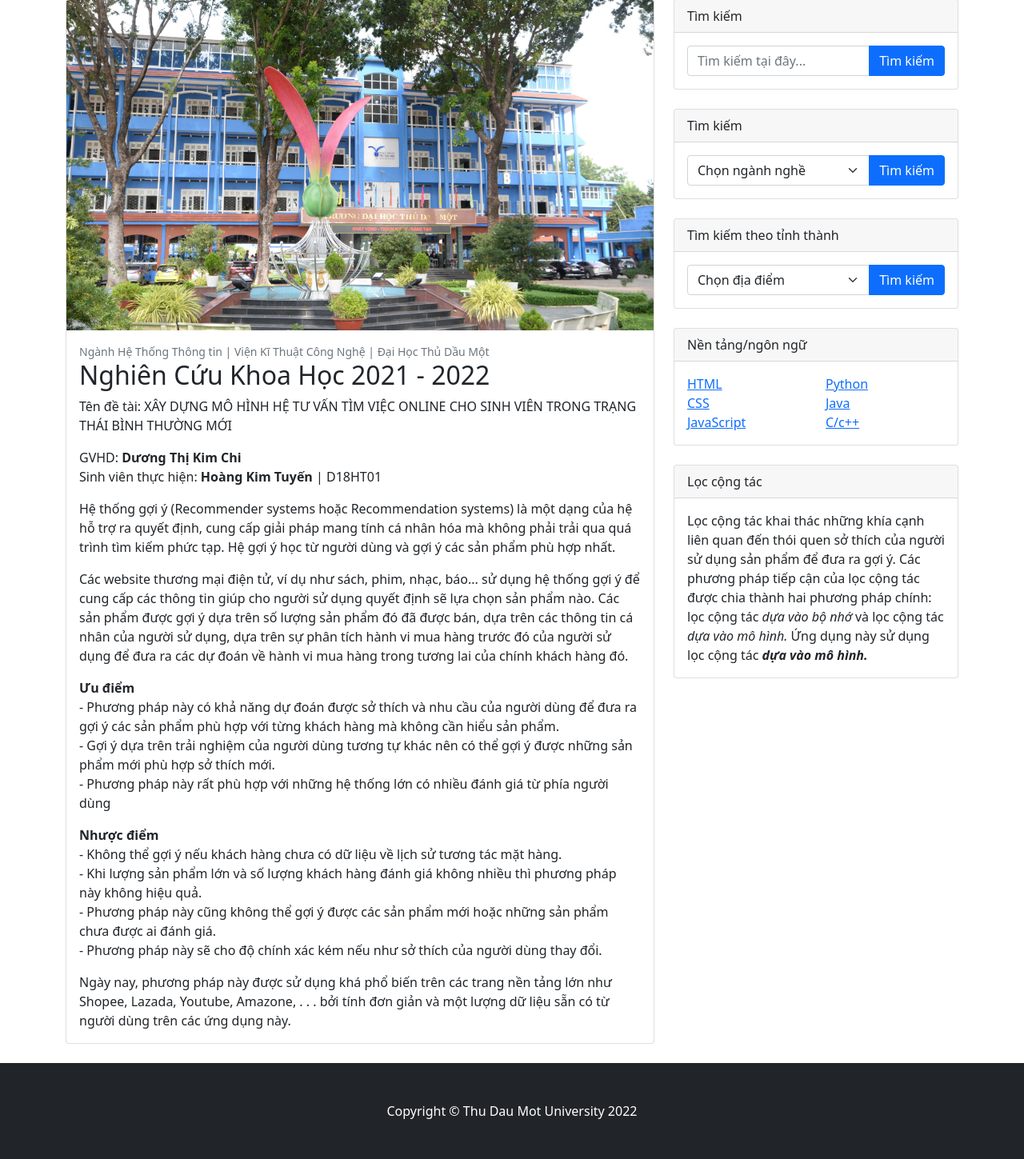
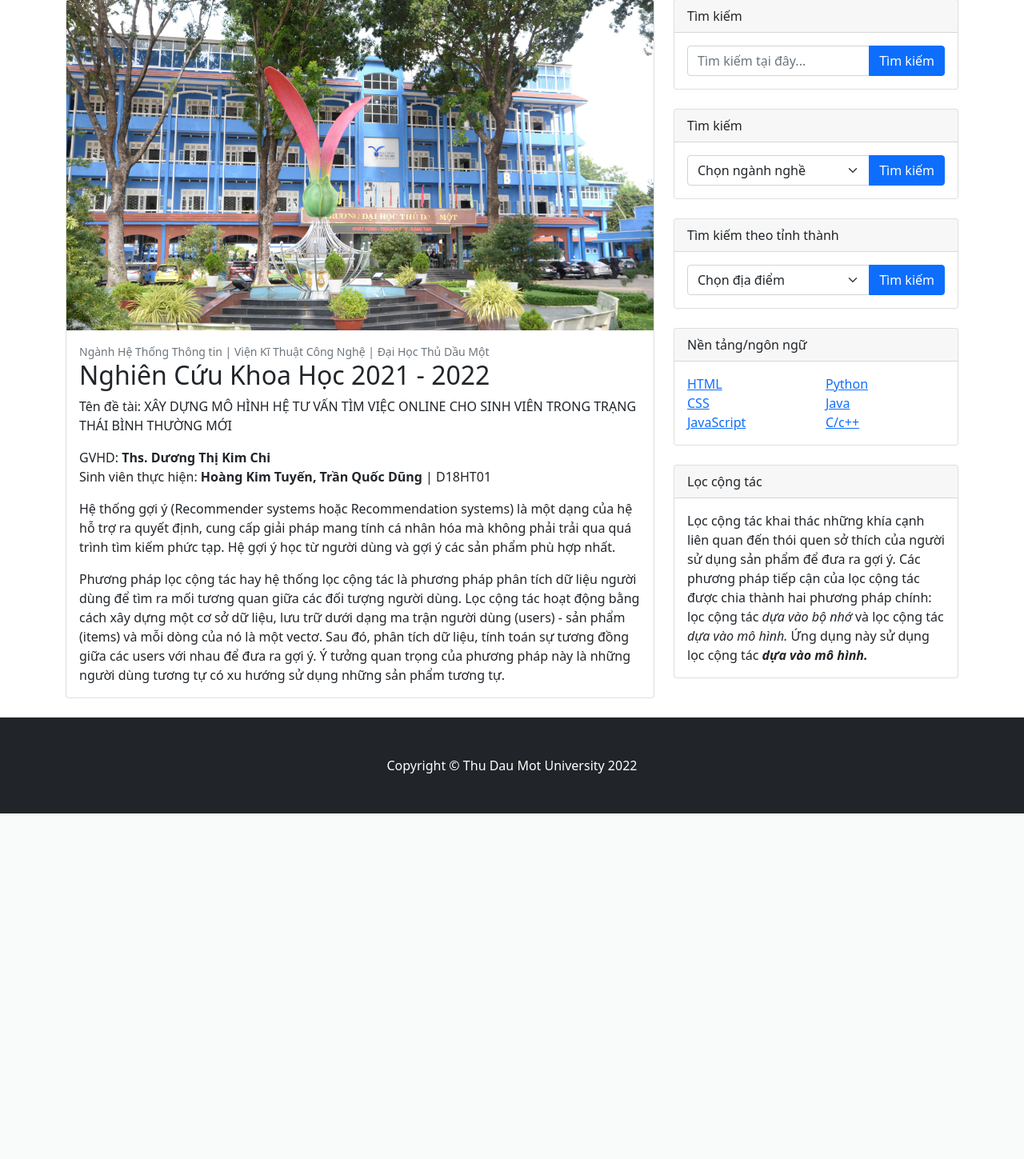
Before and after one commit to hoangtuyenblogger/Collaborative-filtering, a Django app: page / in a window 1280 px wide. Shown: the part 429-1878 px from the top of the page at 80% size. After the commit the page ends 1446 px from the top, so only its background shows below. Run offline with Django 3.2, Linux system fonts and the light colour scheme; parts of the project's set-up code (start-up, migrations or seed data) failed here and were passed over; some libraries are stand-ins or nearby versions.

Commit message:
update 28/03/2022

```diff
--- a/hetuvan_vieclam/settings.py
+++ b/hetuvan_vieclam/settings.py
@@ -9,9 +9,6 @@ https://docs.djangoproject.com/en/2.2/topics/settings/
 For the full list of settings and their values, see
 https://docs.djangoproject.com/en/2.2/ref/settings/
 """
-
-import django_heroku
-django_heroku.settings(locals())
 
 
 
--- a/web/templates/home.html
+++ b/web/templates/home.html
@@ -9,45 +9,18 @@
 
                             <p class="card-text">Tên đề tài: XÂY DỰNG MÔ HÌNH HỆ TƯ VẤN TÌM VIỆC ONLINE
                                 CHO SINH VIÊN TRONG TRẠNG THÁI BÌNH THƯỜNG MỚI</p>
-                            <p class="card-text">GVHD: <b>Dương Thị Kim Chi</b>
-                            <br>Sinh viên thực hiện: <b>Hoàng Kim Tuyến</b> | D18HT01
+                            <p class="card-text">GVHD: <b>Ths. Dương Thị Kim Chi</b>
+                            <br>Sinh viên thực hiện: <b>Hoàng Kim Tuyến, Trần Quốc Dũng</b> | D18HT01
                             </p>
                             <p class="card-text">Hệ thống gợi ý (Recommender systems hoặc Recommendation systems)
                                 là một dạng của hệ hỗ trợ ra quyết định,
                                 cung cấp giải pháp mang tính cá nhân hóa mà không phải trải qua quá trình tìm kiếm phức tạp.
                                 Hệ gợi ý học từ người dùng và gợi ý các sản phẩm phù hợp nhất. </p>
 
-                            <p class="card-text">Các website thương mại điện tử, ví dụ như sách, phim, nhạc, báo...
-                                sử dụng hệ thống gợi ý để cung cấp các thông tin giúp cho người sử dụng quyết định sẽ lựa chọn sản phẩm nào.
-                                Các sản phẩm được gợi ý dựa trên số lượng sản phẩm đó đã được bán,
-                                dựa trên các thông tin cá nhân của người sử dụng,
-                                dựa trên sự phân tích hành vi mua hàng trước đó của người sử dụng
-                                để đưa ra các dự đoán về hành vi mua hàng trong tương lai của chính khách hàng đó.</p>
-                            <p class="card-text"><b>Ưu điểm</b><br>
-                            - Phương pháp này có khả năng dự đoán được sở thích và
-                                nhu cầu của người dùng để đưa ra gợi ý các sản phẩm phù hợp
-                                với từng khách hàng mà không cần hiểu sản phẩm.
-                                <br>
-                                - Gợi ý dựa trên trải nghiệm của người dùng tương tự khác nên có thể gợi ý
-                                được những sản phẩm mới phù hợp sở thích mới.
-                                <br>
-                                - Phương pháp này rất phù hợp với những hệ thống lớn có nhiều đánh giá từ phía người dùng
-                                <br>
+                            <p class="card-text">Phương pháp lọc cộng tác hay hệ thống lọc cộng tác là phương pháp phân tích dữ liệu người dùng để tìm ra mối tương quan giữa các đối tượng người dùng. Lọc cộng tác hoạt động bằng cách xây dựng một cơ sở dữ liệu, lưu trữ dưới dạng ma trận người dùng (users) - sản phẩm (items) và mỗi dòng của nó là một vectơ.
 
+Sau đó, phân tích dữ liệu, tính toán sự tương đồng giữa các users với nhau để đưa ra gợi ý. Ý tưởng quan trọng của phương pháp này là những người dùng tương tự có xu hướng sử dụng những sản phẩm tương tự.</p>
 
-                            </p>
-
-                            <p class="card-text"><b>Nhược điểm</b><br>
-                            - Không thể gợi ý nếu khách hàng chưa có dữ liệu về lịch sử tương tác mặt hàng.
-                                <br>
-                                - Khi lượng sản phẩm lớn và số lượng khách hàng đánh giá không nhiều thì phương pháp này không hiệu quả.
-                                <br>
-                                - Phương pháp này cũng không thể gợi ý được các sản phẩm mới hoặc những sản phẩm chưa được ai đánh giá.
-                                <br>
-                                - Phương pháp này sẽ cho độ chính xác kém nếu như sở thích của người dùng thay đổi.
-                            </p>
-                            <p class="card-text">Ngày nay, phương pháp này được sử dụng khá phổ biến trên các trang nền tảng lớn như Shopee, Lazada, Youtube, Amazone, . . . bởi tính đơn giản
-                                và một lượng dữ liệu sẵn có từ người dùng trên các ứng dụng này.</p>
 
 
                         </div>
--- a/web/templates/post.html
+++ b/web/templates/post.html
@@ -42,7 +42,7 @@
 
 
                         {% else %}
-                        <p class="card-title h2">Không có công việc nào, hãy thử tìm kiếm!</p>
+                        <p class="card-title h2">Không có công việc gợi ý</p>
                        {% endif %}
 
                     </div>
```
Also changed, not shown: web/templates/about.html (+25 -1 lines).
